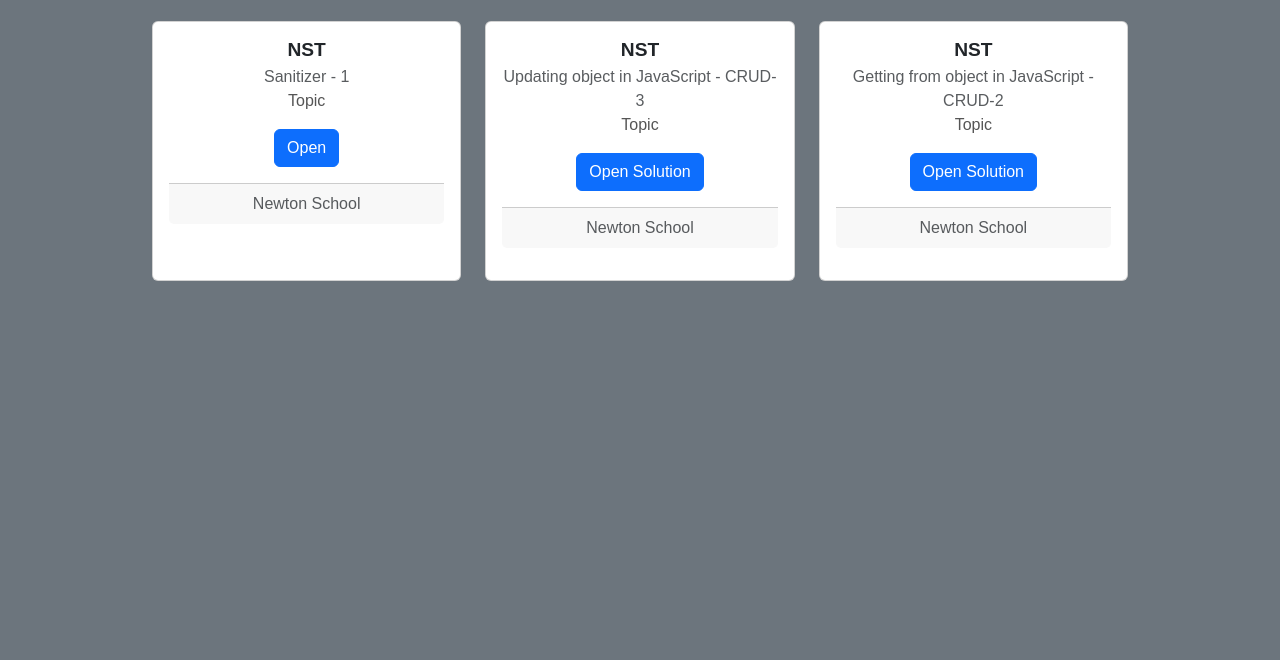
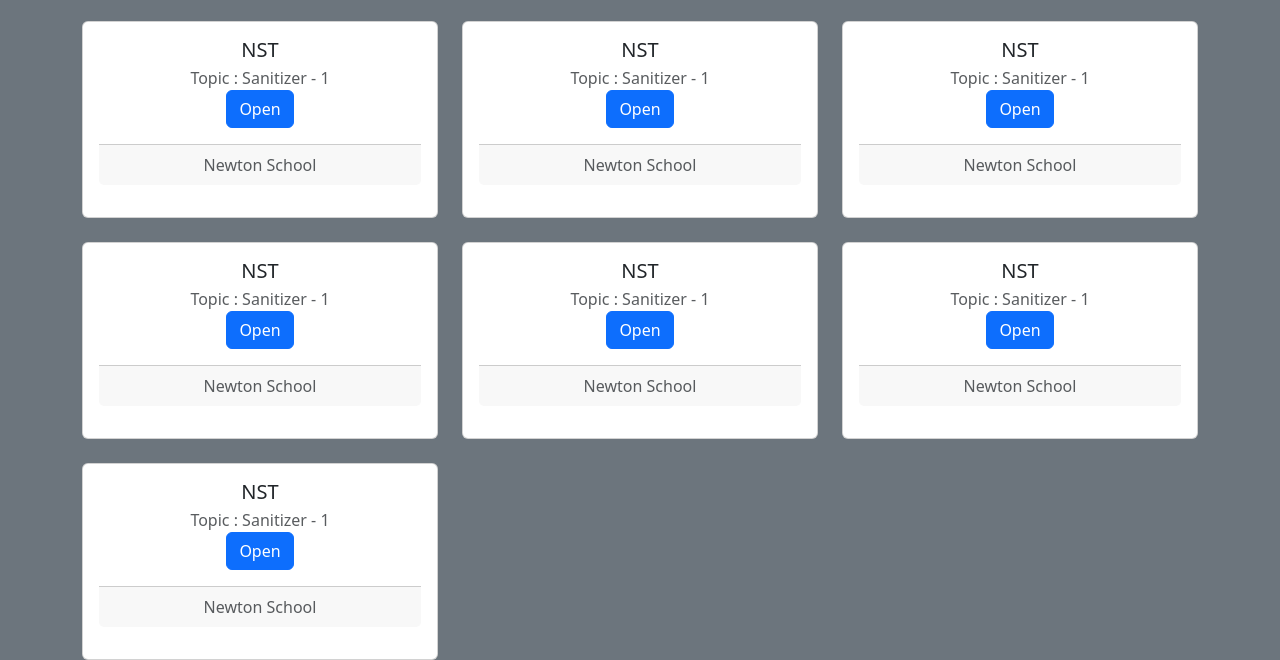
Before and after one commit to crazylogic03/nstcodes, a plain HTML site: page python.html in a window 1280 px wide. Shown: the part 185-845 px from the top of the page. Before the commit the page ends 800 px from the top, so only its background shows below. Drawn offline with nearby package versions, Linux system fonts and the light colour scheme.

Commit message:
Added Questions

```diff
--- a/python.html
+++ b/python.html
@@ -6,12 +6,11 @@
     <meta name="viewport" content="width=device-width, initial-scale=1.0">
     <title>NSTcodes👨🏻‍💻</title>
     <link href="https://cdn.jsdelivr.net/npm/bootstrap@5.3.0/dist/css/bootstrap.min.css" rel="stylesheet">
-    <link rel="stylesheet" href="style.css">
+    <!-- <link rel="stylesheet" href="styles.css"> -->
 </head>
 
 <body class="bg-secondary">
 
-    <!-- Navbar -->
     <nav class="navbar navbar-expand-lg navbar-dark bg-dark">
         <div class="container-fluid">
             <a class="navbar-brand" href="#">NSTcodes👨🏻‍💻</a>
@@ -67,8 +66,7 @@
                 <div class="card h-100 text-center">
                     <div class="card-body">
                         <h5 class="card-title">NST</h5>
-                        <p class="card-subtitle text-muted">Sanitizer - 1</p>
-                        <p class="card-text">Topic</p>
+                        <p class="card-subtitle text-muted">Topic : Sanitizer - 1</p>
                         <a href="#" class="btn btn-primary">Open</a>
                         <p class="card-footer text-muted mt-3">Newton School</p>
                     </div>
@@ -79,9 +77,8 @@
                 <div class="card h-100 text-center">
                     <div class="card-body">
                         <h5 class="card-title">NST</h5>
-                        <p class="card-subtitle text-muted">Updating object in JavaScript - CRUD-3</p>
-                        <p class="card-text">Topic</p>
-                        <a href="#" class="btn btn-primary">Open Solution</a>
+                        <p class="card-subtitle text-muted">Topic : Sanitizer - 1</p>
+                        <a href="#" class="btn btn-primary">Open</a>
                         <p class="card-footer text-muted mt-3">Newton School</p>
                     </div>
                 </div>
@@ -91,14 +88,56 @@
                 <div class="card h-100 text-center">
                     <div class="card-body">
                         <h5 class="card-title">NST</h5>
-                        <p class="card-subtitle text-muted">Getting from object in JavaScript - CRUD-2</p>
-                        <p class="card-text">Topic</p>
-                        <a href="#" class="btn btn-primary">Open Solution</a>
+                        <p class="card-subtitle text-muted">Topic : Sanitizer - 1</p>
+                        <a href="#" class="btn btn-primary">Open</a>
                         <p class="card-footer text-muted mt-3">Newton School</p>
                     </div>
                 </div>
             </div>
-            <!-- Add more cards here -->
+            <!-- Crad 4 -->
+            <div class="col">
+                <div class="card h-100 text-center">
+                    <div class="card-body">
+                        <h5 class="card-title">NST</h5>
+                        <p class="card-subtitle text-muted">Topic : Sanitizer - 1</p>
+                        <a href="#" class="btn btn-primary">Open</a>
+                        <p class="card-footer text-muted mt-3">Newton School</p>
+                    </div>
+                </div>
+            </div>
+            <!-- Crad 5 -->
+            <div class="col">
+                <div class="card h-100 text-center">
+                    <div class="card-body">
+                        <h5 class="card-title">NST</h5>
+                        <p class="card-subtitle text-muted">Topic : Sanitizer - 1</p>
+                        <a href="#" class="btn btn-primary">Open</a>
+                        <p class="card-footer text-muted mt-3">Newton School</p>
+                    </div>
+                </div>
+            </div>
+            <!-- Crad 6 -->
+            <div class="col">
+                <div class="card h-100 text-center">
+                    <div class="card-body">
+                        <h5 class="card-title">NST</h5>
+                        <p class="card-subtitle text-muted">Topic : Sanitizer - 1</p>
+                        <a href="#" class="btn btn-primary">Open</a>
+                        <p class="card-footer text-muted mt-3">Newton School</p>
+                    </div>
+                </div>
+            </div>
+            <!-- Crad 7 -->
+            <div class="col">
+                <div class="card h-100 text-center">
+                    <div class="card-body">
+                        <h5 class="card-title">NST</h5>
+                        <p class="card-subtitle text-muted">Topic : Sanitizer - 1</p>
+                        <a href="#" class="btn btn-primary">Open</a>
+                        <p class="card-footer text-muted mt-3">Newton School</p>
+                    </div>
+                </div>
+            </div>
         </div>
     </div>
 
```
Also changed, not shown: DSA/Problem1.html (added, +74 -0 lines).
